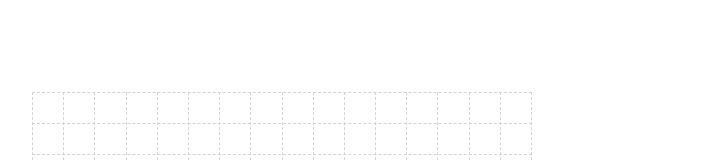
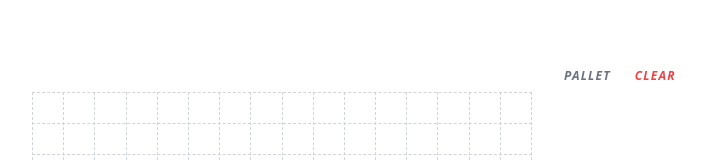
Before and after one commit to kylerits/nice-sprites, a Next.js app: page / in a window 1280 px wide. Shown: the top 160 px of the page, without its empty margins (358-1064 px from the left). Built offline with nearby package versions, Linux system fonts and the light colour scheme.

Commit message:
adding reusable color pallet

```diff
--- /dev/null
+++ b/components/Pallet.tsx
@@ -0,0 +1,70 @@
+import { useEffect, useState } from "react";
+
+const Pallet = ({currentColor, setCurrentColor, currentPixels, setCurrentPixels}) => {
+  const [colorArr, setColorArr] = useState([]);
+
+  const addColors = () => {
+    const currentColorArr = [...colorArr];
+    const uniqueColors = [...new Set(currentPixels.map(pixel => pixel.color))];
+    uniqueColors.forEach(color =>{
+      if (!currentColorArr.includes(color)) {
+        currentColorArr.push(color);
+      }
+    });
+    setColorArr(currentColorArr);
+  }
+
+  const removeColor = (color) => {
+    const currentColorArr = [...colorArr];
+    currentColorArr.splice(currentColorArr.indexOf(color), 1);
+    setColorArr(currentColorArr);
+  }
+
+  const clearPallet = () => {
+    setColorArr([]);
+  }
+
+  useEffect(() => {
+    addColors();
+  }, [currentPixels]);
+
+  return (
+    <div className="relative">
+      <div className="absolute bottom-full left-0 my-2">
+        <div className="flex">
+          <h3 className="text-xs uppercase italic font-semibold text-gray-500 tracking-widest mr-6">Pallet</h3>
+          <button
+          className="text-red-500 text-xs uppercase tracking-widest hover:text-red-800 font-semibold italic duration-200"
+          onClick={() => { clearPallet() }}
+        >Clear</button>
+        </div>
+      </div>
+      <div className="pallet relative flex flex-col flex-wrap max-h-full">
+        {colorArr.map(color => (
+          <div
+            key={color}
+            className="relative mb-3 mr-5 flex items-center"
+          >
+            <button
+              className="inline-flex items-center p-1 border-2 border-gray-100 shadow-md rounded-md uppercase text-gray-500 font-semibold tracking-wider text-sm hover:bg-gray-100 duration-200"
+              onClick={() => setCurrentColor(color)}
+              title={color}
+            >
+              <span className="inline-block w-8 h-6 rounded-md border border-white" style={{ backgroundColor: color }}></span>
+            </button>
+            <button
+              className="mx-2"
+              onClick={() => removeColor(color)}
+            >
+              <svg className="w-5 h-5 fill-current text-gray-300 hover:text-red-500 duration-200" viewBox="0 0 24 24">
+                <path d="M12 2C6.48 2 2 6.48 2 12s4.48 10 10 10 10-4.48 10-10S17.52 2 12 2zm5 11H7v-2h10v2z"></path>
+              </svg>
+            </button>
+          </div>
+        ))}
+      </div>
+    </div>
+  )
+}
+
+export default Pallet
--- a/components/SpriteGrid.tsx
+++ b/components/SpriteGrid.tsx
@@ -1,8 +1,8 @@
 import { useRef, useState, useEffect } from "react";
 import Pixel from "./Pixel";
 
-const SpriteGrid = ({bitCount, currentColor}) => {
-  const [currentPixels, setCurrentPixels] = useState([]);
+const SpriteGrid = ({bitCount, currentColor, currentPixels, setCurrentPixels}) => {
+  // const [currentPixels, setCurrentPixels] = useState([]);
   const pixels = useRef(new Array());
 
 
@@ -34,12 +34,12 @@ const SpriteGrid = ({bitCount, currentColor}) => {
     setCurrentPixels([]);
   }
 
-  useEffect(() => {
-    console.log('Current Pixels: ', currentPixels)
-  }, [currentPixels])
+  // useEffect(() => {
+  //   console.log('Current Pixels: ', currentPixels)
+  // }, [currentPixels])
 
   return (
-    <div className="sprite-grid-wrap relative w-full max-w-[350px] lg:max-w-[500px] mx-auto">
+    <div className="sprite-grid-wrap relative">
       {/* Pseudo Grid */}
       <div className="pseudo-grid absolute w-full h-full grid border-gray-300 border-b border-dashed">
         {Array.from(Array(bitCount).keys()).map(row => (
--- a/pages/index.tsx
+++ b/pages/index.tsx
@@ -5,10 +5,12 @@ import Head from 'next/head'
 // Components
 import {SketchPicker} from 'react-color'
 import SpriteGrid from '../components/SpriteGrid'
+import Pallet from '../components/Pallet'
 
 const Home: NextPage = () => {
   const [currentColor, setCurrentColor] = useState('#000000');
   const [showColorPicker, setShowColorPicker] = useState(false);
+  const [currentPixels, setCurrentPixels] = useState([]);
   const [bitCount, setBitCount] = useState(16);
 
   return (
@@ -21,10 +23,22 @@ const Home: NextPage = () => {
         <div className="w-full max-w-5xl">
 
           {/* Sprite Grid */}
-          <SpriteGrid
-            currentColor={currentColor}
-            bitCount={bitCount}
-          />
+          <div className="relative w-full max-w-[350px] lg:max-w-[500px] mx-auto">
+            <SpriteGrid
+              currentColor={currentColor}
+              bitCount={bitCount}
+              currentPixels={currentPixels}
+              setCurrentPixels={setCurrentPixels}
+            />
+            <div className="absolute top-0 left-full px-8 h-full">
+              <Pallet
+                currentColor={currentColor}
+                setCurrentColor={setCurrentColor}
+                currentPixels={currentPixels}
+                setCurrentPixels={setCurrentPixels}
+              />
+            </div>
+          </div>
 
           {/* Color Picker */}
           <div className="relative text-center py-4">
```
